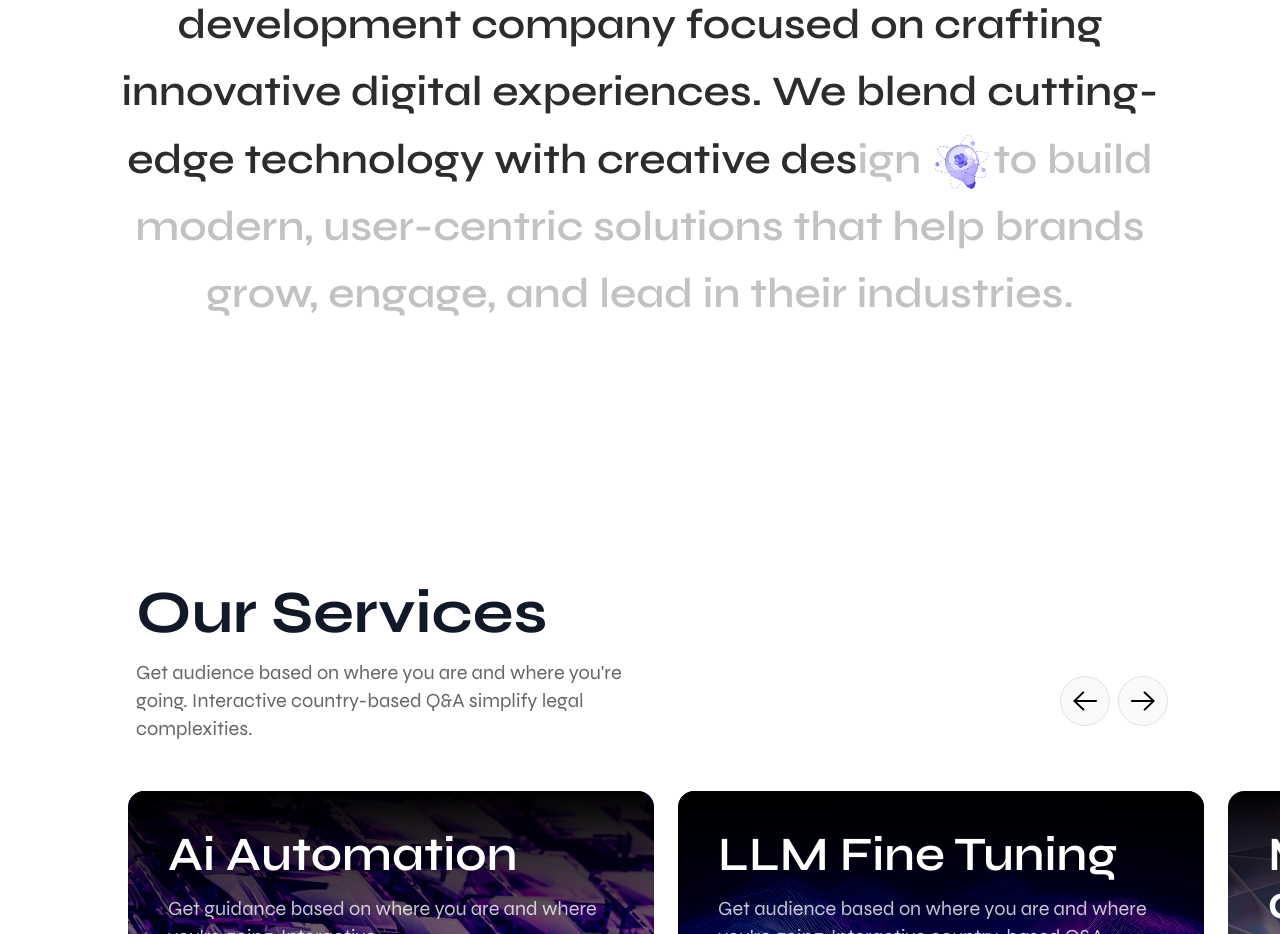
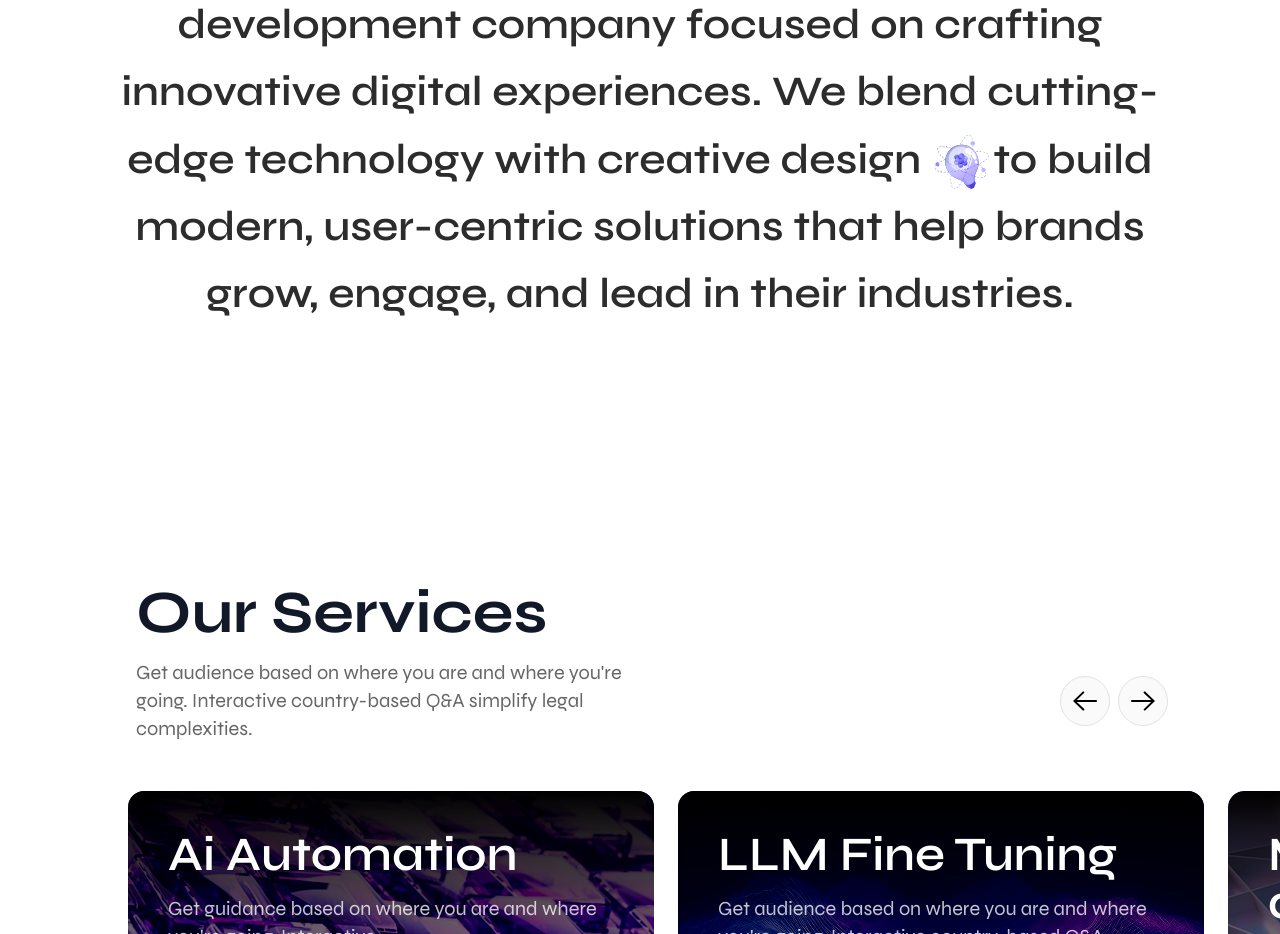
Before and after one commit to afnanahmadtariq/Devstract, a Next.js app: page / in a window 1280 px wide. Shown: the part 1320-2254 px from the top of the page. Built offline with nearby package versions, Linux system fonts and the light colour scheme.

Commit message:
Update scroll-text-section.tsx

```diff
--- a/components/scroll-text-section.tsx
+++ b/components/scroll-text-section.tsx
@@ -4,38 +4,50 @@ import { useEffect, useState, useRef } from "react"
 import { useIsMobile } from "@/hooks/use-mobile"
 
 export default function ScrollTextSection() {
-  const [scrollProgress, setScrollProgress] = useState(0)
+  const [isInView, setIsInView] = useState(false)
+  const [animationProgress, setAnimationProgress] = useState(0);
   const sectionRef = useRef<HTMLElement>(null)
   const isMobile = useIsMobile()
 
   useEffect(() => {
-    const handleScroll = () => {
-      if (!sectionRef.current) return
+    const observer = new IntersectionObserver(
+      ([entry]) => {
+        if (entry.isIntersecting) {
+          setIsInView(true);
+        } else {
+          setIsInView(false);
+          setAnimationProgress(0); // Reset animation progress when out of view
+        }
+      },
+      { threshold: 0.1 } // Trigger when 10% of the section is visible
+    );
 
-      const rect = sectionRef.current.getBoundingClientRect()
-      const windowHeight = window.innerHeight
-
-      // Calculate progress based on section entering viewport
-      const sectionTop = rect.top
-      const sectionHeight = rect.height
-
-      if (sectionTop > windowHeight) {
-        // Section hasn't entered viewport yet
-        setScrollProgress(0)
-      } else if (sectionTop <= 0) {
-        // Section is fully in view or has passed
-        setScrollProgress(1)
-      } else {
-        // Section is entering viewport
-        const progress = (windowHeight - sectionTop) / windowHeight
-        setScrollProgress(Math.min(progress, 1))
-      }
+    if (sectionRef.current) {
+      observer.observe(sectionRef.current);
     }
 
-    window.addEventListener("scroll", handleScroll)
-    handleScroll() // Initial calculation
-    return () => window.removeEventListener("scroll", handleScroll)
+    return () => {
+      if (sectionRef.current) {
+        observer.unobserve(sectionRef.current);
+      }
+    };
   }, [])
+
+  useEffect(() => {
+    if (isInView) {
+      const interval = setInterval(() => {
+        setAnimationProgress((prev) => {
+          if (prev >= 1) {
+            clearInterval(interval);
+            return 1;
+          }
+          return prev + 0.01; // Increment progress by 1% every interval
+        });
+      }, 20); // Adjust interval speed as needed
+
+      return () => clearInterval(interval);
+    }
+  }, [isInView]);
 
   const iconStyle = {
     display: 'inline',
@@ -51,14 +63,10 @@ export default function ScrollTextSection() {
     "to build modern, user-centric solutions that help brands grow, engage, and lead in their industries."
   ];
 
-  // Flatten textParts to count total characters (excluding icons)
   const flatText = textParts.map(part => typeof part === "string" ? part : "").join("");
   const getLetterColor = (index: number) => {
     const totalLetters = flatText.length;
-    // After scrollProgress > 0.5, threshold starts from 0 and goes to 100%
-    const threshold = scrollProgress < 0.5
-      ? 0
-      : Math.floor(((scrollProgress - 0.5) / 0.5) * totalLetters);
+    const threshold = Math.floor(animationProgress * totalLetters);
     return index < threshold ? "#2C2C2C" : "#C2C2C2";
   };
 
```
